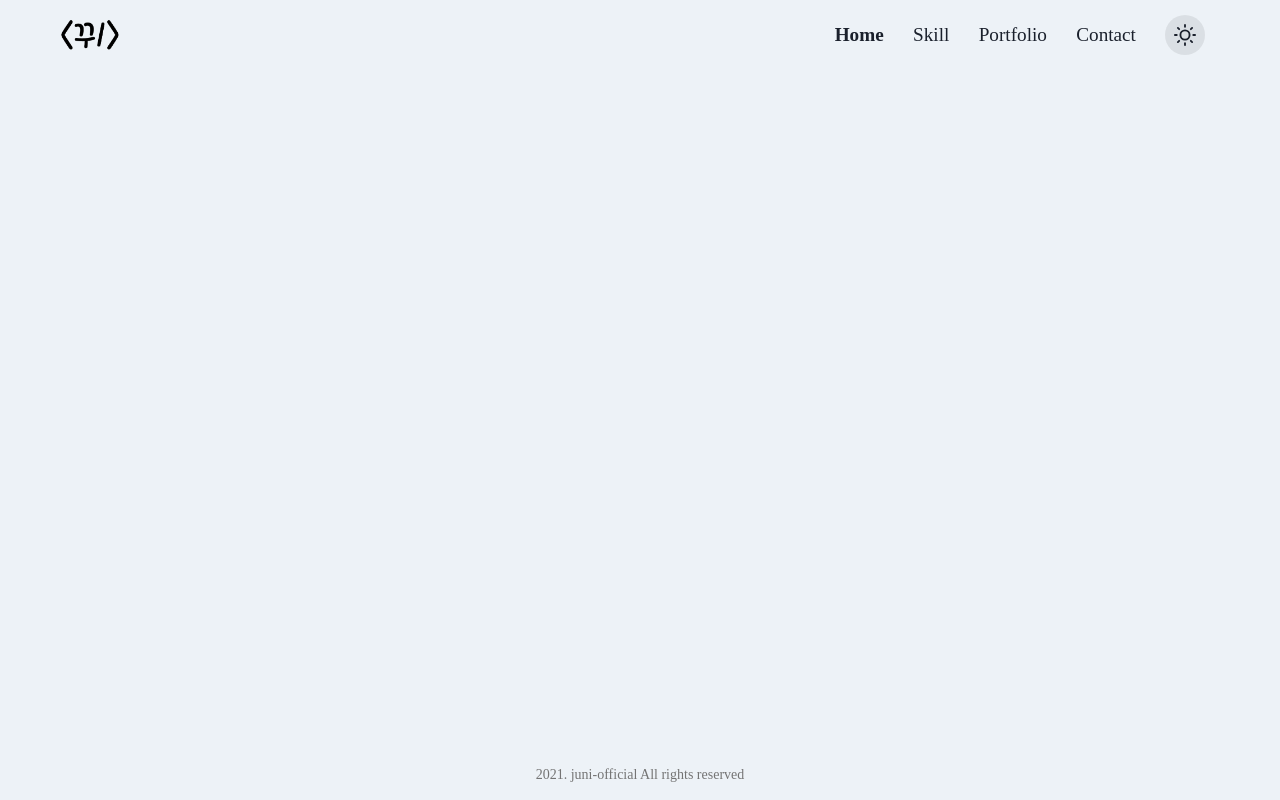
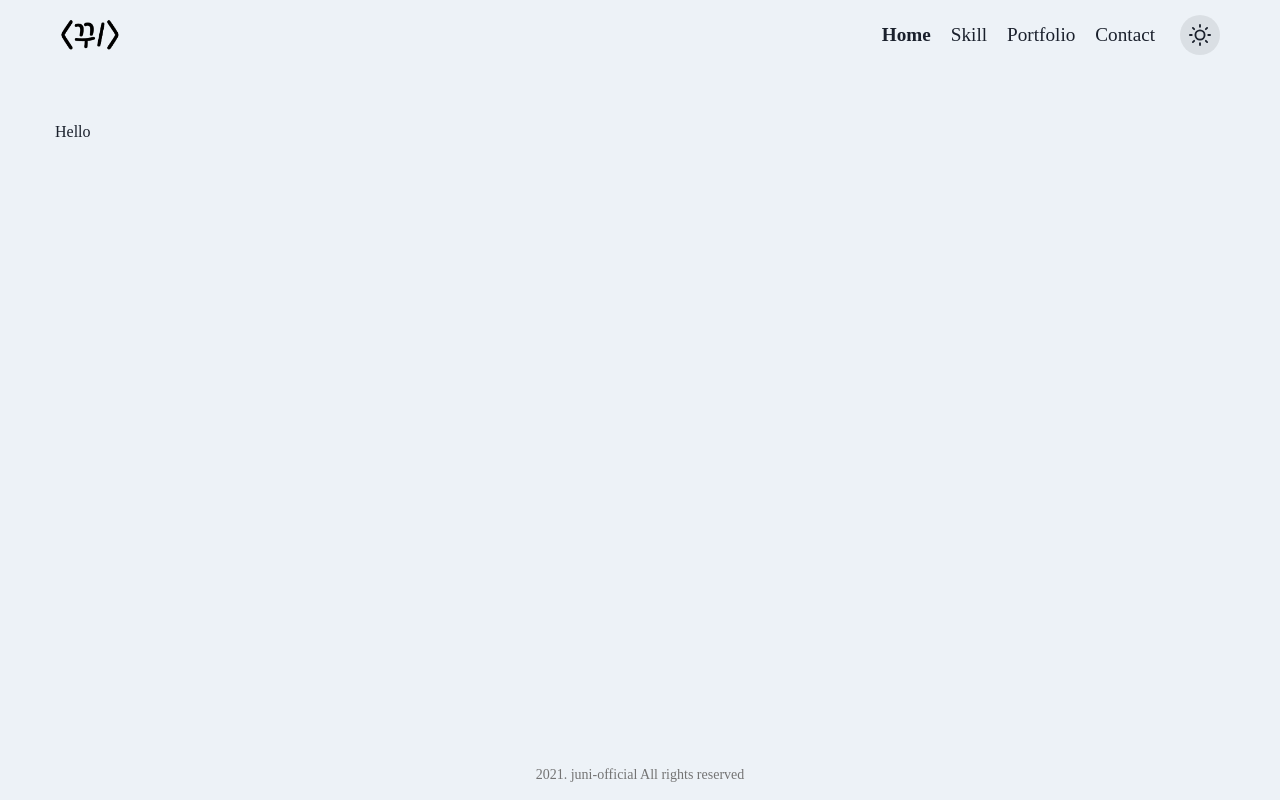
Before and after one commit to junheeleeme/portfolio-nextjs, a Next.js app: page / in a window 1280 px wide. Built offline with nearby package versions, Linux system fonts and the light colour scheme.

Commit message:
feat: framer-ani 적용

```diff
--- a/components/Header.js
+++ b/components/Header.js
@@ -1,24 +1,35 @@
+import { debounce } from 'lodash'
 import styled from "styled-components"
+
 import { useRouter } from "next/router"
-import { useState } from "react"
+import { useState, useEffect } from "react"
+import Link from "next/link"
+import TopMenu from './topMenu'
 import { Flex, Center, Spacer, Image, Box, Button, useColorMode } from "@chakra-ui/react"
-import { SunIcon, MoonIcon } from '@chakra-ui/icons'
-import Link from "next/link"
 
 
 const Header = () => {
 
     const { colorMode, toggleColorMode } = useColorMode();
-    const [menu, setMenu] = useState(false);
+    const [mobile, setMobile] = useState();
+    const [toggle, setToggle] = useState(false);
     const router = useRouter();
     const maxWid = router.pathname === '/' ? 1200 : 960;
 
+    useEffect(() => {
+        window.addEventListener('resize', handleResize);
+    }, []);
+
+    const handleResize = debounce(() => {
+        console.log('change')
+    }, 250);
+
     const toggleMenu = () => {
-        if(menu === true) setMenu(false);
-        else setMenu(true);
+        if(toggle === true) setToggle(false);
+        else setToggle(true);
     }
     const movePage = () => {
-        setMenu(false);
+        setToggle(false);
     }
 
     return(
@@ -40,19 +51,14 @@ const Header = () => {
                     </Center>
                     <Spacer/>
                     <Button display={{base: 'block', md :'none'}} onClick={toggleMenu}>❖</Button>
-                    <Center display={{base: 'block', md: 'flex'}} position={{base: 'fixed', md: 'relative'}} top={{base: '70px', md: 'auto'}} left={{base : '0', md:'auto'}} opacity={menu === false ? { base: '0', md : "1"} : { base: '1', md: '1'}}
-                            w={{ base: '100vw', md : "400px"}} h={menu === false ? { base: '0', md : "100%"} : { base: '100vh', md: '100%'}} overflow='hidden' zIndex={{base: 999, md: 'auto'}} transition='opacity 0.5s ease, transform 0.5s ease' bg={ colorMode === 'light' ? 'gray.100' : 'gray.800'}
-                            transform={menu === false ? { base: 'translateY(-30px)', md : "none"} : { base : 'translateY(0px)' , md : 'translateY(-30px)'}}>
 
-                        <Link href='/' passHref ><LinkStyled className={router.pathname === '/' ? 'focus' : ''} onClick={movePage}>Home</LinkStyled></Link>
-                        <Link href='/skill' passHref><LinkStyled className={router.pathname === '/skill' ? 'focus' : ''} onClick={movePage}>Skill</LinkStyled></Link>
-                        <Link href='/portfolio' passHref><LinkStyled className={router.pathname === '/portfolio' ? 'focus' : ''} onClick={movePage}>Portfolio</LinkStyled></Link>
-                        <Link href='/contact' passHref><LinkStyled className={router.pathname === '/contact' ? 'focus' : ''} onClick={movePage}>Contact</LinkStyled></Link>
-                        <ToggleStyled onClick={toggleColorMode} bg={colorMode === 'light' ? 'blackAlpha.200' : 'gray.500'}>
-                            {colorMode === 'light' ? <SunIcon /> : <MoonIcon/>}
-                        </ToggleStyled>
+                        {/* PC 메뉴 */}
+                    <Center display={{base: 'none', md: 'flex'}} position='relative' bg={ colorMode === 'light' ? 'gray.100' : 'gray.800'}>
+                        <TopMenu router={router} movePage={movePage} colorMode={colorMode} toggleColorMode={toggleColorMode} />
+                    </Center>
 
-                    </Center>
+                        {/* 모바일 메뉴 */}
+                        {/* <TopMenu router={router} movePage={movePage} colorMode={colorMode} toggleColorMode={toggleColorMode} /> */}
 
                 </Flex>
             </HeaderWrap>
@@ -67,17 +73,6 @@ const HeaderStyle = styled.header`
 const HeaderWrap = styled.div`
     height: 70px; padding: 0 20px; transition: max-width 1s ease; max-width: ${props=>props.mw}px;
 `
-const LinkStyled = styled.a`
-    font-size: 1.2em;
-    @media screen and (max-width: 768px){
-        display: block; text-align: center;
-        padding: 20px 0;
 
-    }
-`
-const ToggleStyled = styled(Center)`
-    width: 40px; height: 40px; border-radius: 50%; padding: 0; cursor: pointer;
-    &>svg{ font-size: 22px; }
-`
 
 export default Header
--- /dev/null
+++ b/components/slideAnimation.js
@@ -0,0 +1,26 @@
+import { Box } from "@chakra-ui/react"
+import { motion } from "framer-motion"
+
+const SlideAnimation = ({children}) => {
+
+    return(
+        <>
+            <motion.div transition={{ ease: "easeInOut", duration: 0.5, delay: 0.65 }} initial={slideUp.initial} animate={slideUp.animate}>
+                <Box overflow='hidden'>{children}</Box>
+            </motion.div>
+        </>
+    )
+}
+
+const slideUp = {
+    initial :{ //none use
+        transform : `translateY(40px)`,
+        opacity : 0,
+    },
+    animate : {
+        transform : `translateY(0px)`,
+        opacity: 1,
+    },
+}
+
+export default SlideAnimation
--- /dev/null
+++ b/components/topMenu.js
@@ -0,0 +1,36 @@
+import styled from "styled-components"
+import Link from "next/link"
+import { Center } from "@chakra-ui/react"
+import { SunIcon, MoonIcon } from '@chakra-ui/icons'
+
+const TopMenu = ({router, movePage, colorMode, toggleColorMode }) => {
+
+    return(
+        <>
+            <Link href='/' passHref ><LinkStyled className={router.pathname === '/' ? 'focus' : ''} onClick={movePage}>Home</LinkStyled></Link>
+            <Link href='/skill' passHref><LinkStyled className={router.pathname === '/skill' ? 'focus' : ''} onClick={movePage}>Skill</LinkStyled></Link>
+            <Link href='/portfolio' passHref><LinkStyled className={router.pathname === '/portfolio' ? 'focus' : ''} onClick={movePage}>Portfolio</LinkStyled></Link>
+            <Link href='/contact' passHref><LinkStyled className={router.pathname === '/contact' ? 'focus' : ''} onClick={movePage}>Contact</LinkStyled></Link>
+
+            <ToggleStyled onClick={toggleColorMode} bg={colorMode === 'light' ? 'blackAlpha.200' : 'gray.500'}>
+                {colorMode === 'light' ? <SunIcon /> : <MoonIcon/>}
+            </ToggleStyled>
+        </>
+    )
+
+}
+
+const LinkStyled = styled.a`
+    font-size: 1.2em; padding: 0 10px;
+    @media screen and (max-width: 768px){
+        display: block; text-align: center;
+        padding: 20px 0;
+}`
+
+const ToggleStyled = styled(Center)`
+    width: 40px; height: 40px; border-radius: 50%; padding: 0; margin-left: 15px; cursor: pointer;
+    &>svg{ font-size: 22px; }
+`
+
+
+export default TopMenu
--- a/components/wrapper.js
+++ b/components/wrapAnimation.js
@@ -6,7 +6,7 @@ import { motion } from "framer-motion"
 import { useColorMode } from "@chakra-ui/react"
 import { AnimatePresence } from 'framer-motion'
 
-const Wrapper = ({children}) => {
+const WrapAnimation = ({children}) => {
 
     const router = useRouter();
     const { colorMode } = useColorMode();
@@ -17,8 +17,8 @@ const Wrapper = ({children}) => {
             <Box w='100vw' minH='100vh' bg={ colorMode === 'light' ? 'gray.100' : 'gray.800'}>
 
             <Header/>
-            <AnimatePresence exitBeforeEnter={true}>
-                <motion.div key={router.route} transition={{ ease: "easeInOut", duration: 0.44}} animate={animate.animate} exit={animate.exit}>
+            <AnimatePresence>
+                <motion.div key={router.route} transition={{ ease: "easeInOut", duration: 0.5 }} animate={animate.animate} exit={animate.exit}>
                     <Box maxW={maxWid} minH='calc(100vh - 110px)' p={{ base : '15px', xl : '50px 15px 15px 15px' }} position='relative'>
                         {children}
                     </Box>
@@ -46,4 +46,4 @@ const animate = {
     }
 }
 
-export default Wrapper
+export default WrapAnimation
--- a/package.json
+++ b/package.json
@@ -15,6 +15,7 @@
     "axios": "^0.24.0",
     "boxicons": "^2.1.1",
     "framer-motion": "^5.5.5",
+    "lodash": "^4.17.21",
     "next": "12.0.7",
     "react": "17.0.2",
     "react-dom": "17.0.2",
--- a/pages/_app.js
+++ b/pages/_app.js
@@ -1,6 +1,5 @@
 import '../styles/globals.css'
-import Wrapper from '../components/wrapper'
-import theme from '../theme/theme'
+import WrapAnimation from '../components/WrapAnimation'
 import { extendTheme } from '@chakra-ui/react'
 import { ChakraProvider } from '@chakra-ui/react'
 import { createBreakpoints } from '@chakra-ui/theme-tools'
@@ -20,12 +19,10 @@ const MyApp = ({ Component, pageProps }) => {
 
   return (
     <>
-
       <ChakraProvider theme={theme}>
-        <Wrapper>
+        <WrapAnimation>
           <Component {...pageProps}/>
-        </Wrapper>
-
+        </WrapAnimation>
       </ChakraProvider>
     </>
   )
--- a/pages/contact.js
+++ b/pages/contact.js
@@ -1,5 +1,5 @@
 import SubTitle from "../components/subtitle"
-import WrapAni from "../components/wrapAni"
+import SlideAnimation from "../components/slideAnimation"
 import { useToast as UseToast } from '@chakra-ui/react'
 import { useRef as UseRef } from "react"
 import { Heading, List, ListItem, Input, Link, Box, Tooltip } from "@chakra-ui/react"
@@ -30,7 +30,7 @@ const contact = () => {
             <SubTitle>Contact</SubTitle>
 
             <Box position='absolute' bottom='50px' left='15px' overflow='hidden'>
-            <WrapAni>
+            <SlideAnimation>
                 <Heading as='h3' size='3xl' pb='50px' wordBreak='keep-all' lineHeight='1.2em'>방문해 주셔서 감사합니다.</Heading>
                 <List spacing={2} fontSize="1.3em">
                     <ListItem>
@@ -51,7 +51,7 @@ const contact = () => {
                 </List>
                 <Input position="absolute" bottom='-9999px' type="text" defaultValue="macjjuni@gmail.com" ref={email} readOnly/>
                 <Input position="absolute" bottom='-9999px' type="text" defaultValue="010-5183-1652" ref={phone} readOnly/>
-            </WrapAni>
+            </SlideAnimation>
             </Box>
 
 
--- a/pages/index.js
+++ b/pages/index.js
@@ -1,10 +1,15 @@
 import Typewriter from 'typewriter-effect';
 import styled from 'styled-components';
+import SlideAnimation from '../components/slideAnimation';
 
 const index = ()=> {
   return (
 
     <>
+      <SlideAnimation>
+        Hello
+      </SlideAnimation>
+
       {/* <TyperWrap>
         <Typewriter
             options={{
--- a/pages/skill.js
+++ b/pages/skill.js
@@ -1,6 +1,6 @@
 import styled from "styled-components"
 import SubTitle from "../components/subtitle"
-import WrapAni from "../components/wrapAni"
+import SlideAnimation from "../components/slideAnimation"
 import { List, ListItem, ListIcon, Center, Heading, Tooltip } from "@chakra-ui/react"
 import { CheckCircleIcon } from "@chakra-ui/icons"
 import { SiReact, SiJavascript, SiNodedotjs, SiHtml5, SiCss3, SiJquery, SiStyledcomponents, SiNextdotjs, SiMongodb, SiRedux, SiAmazonaws, SiMysql } from 'react-icons/Si';
@@ -12,7 +12,7 @@ const skill = () => {
         <>
             <SubTitle>Skill</SubTitle>
 
-            <WrapAni>
+            <SlideAnimation>
 
                 <Heading as="h3" fontSize='1.7em' p={{ base : '10px 0 20px' , md : '10px 0 30px 0'}}>💁🏻‍♂️ 기술 스택</Heading>
 
@@ -90,7 +90,7 @@ const skill = () => {
                     </List>
                 </Center>
 
-            </WrapAni>
+            </SlideAnimation>
         </>
     )
 }
```
Also changed, not shown: components/subtitle.js (+13 -13 lines), components/wrapAni.js (deleted, +0 -21 lines), pages/portfolio.js (+4 -3 lines).
